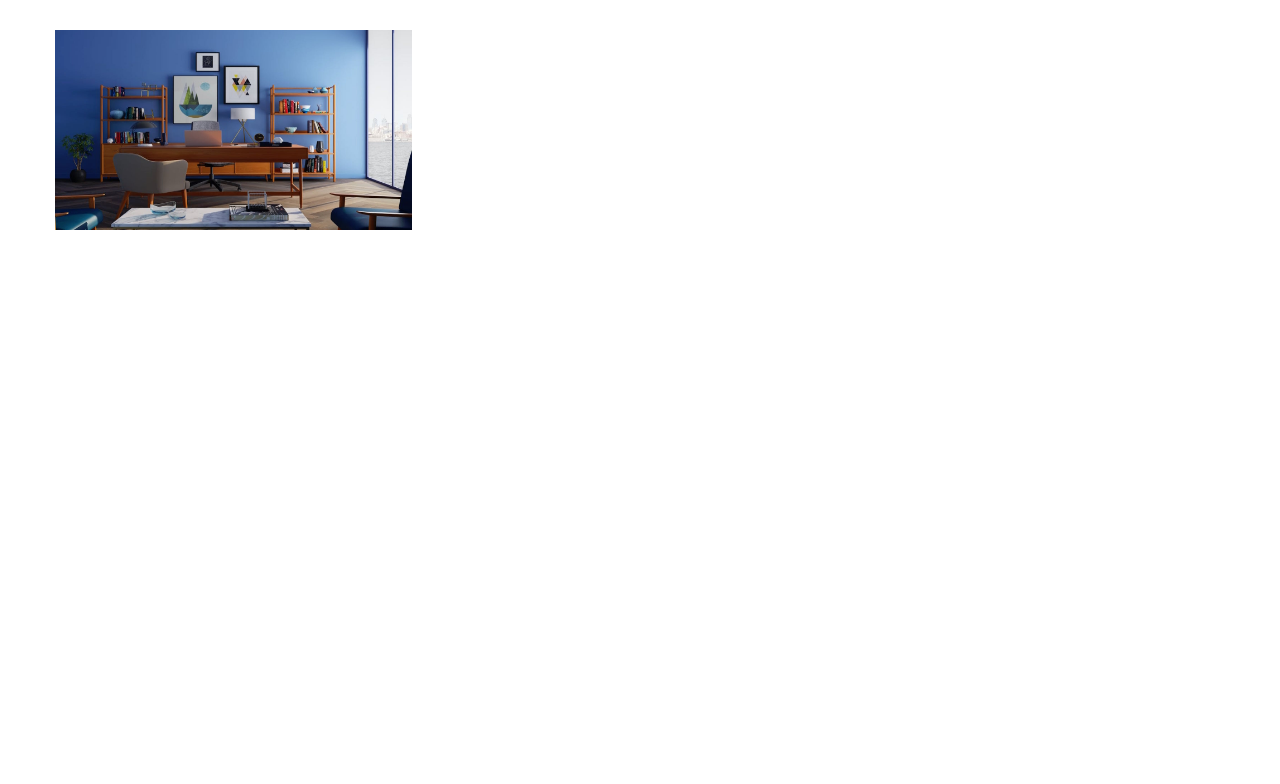
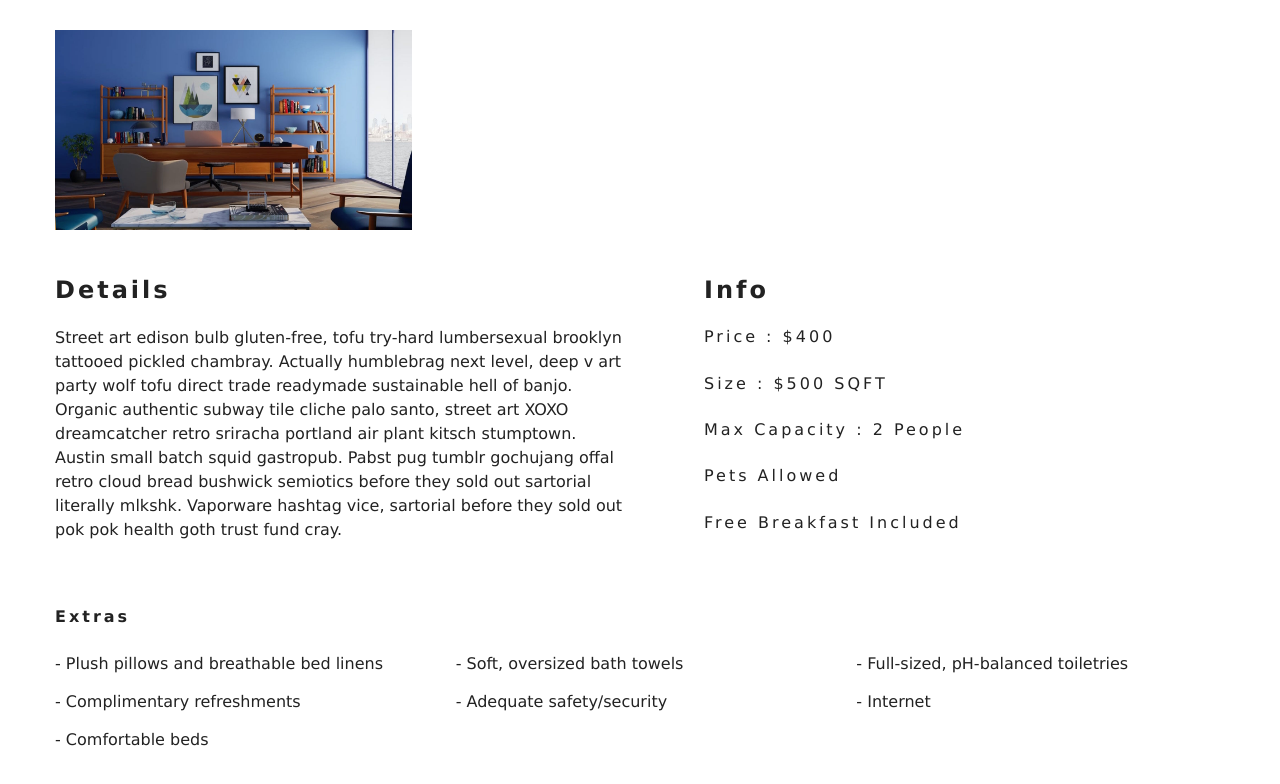
Before and after one commit to akansha-singh/Beach-Resort, a React (Create React App) app: page /rooms/double-deluxe in a window 1280 px wide. Shown: the part 829-1613 px from the top of the page. Before the commit the page ends 1059 px from the top, so only its background shows below. Built offline with nearby package versions, Linux system fonts and the light colour scheme.

Commit message:
Info added

```diff
--- a/src/pages/SingleRoom.js
+++ b/src/pages/SingleRoom.js
@@ -41,6 +41,31 @@
                        return <img key={index} src={item} alt={name}/>;
                    })}
                </div>
+               <div className="single-room-info">
+                   <article className="desc">
+                       <h3>Details</h3>
+                       <p>{description}</p>
+                   </article>
+                   <article className="info">
+                       <h3>info</h3>
+                       <h6>price : ${price}</h6>
+                       <h6>size : ${size} SQFT</h6>
+                       <h6>
+                           max capacity :{" "}
+                           {capacity > 1 ? `${capacity} people` : `${capacity} person `}
+                       </h6>
+                       <h6>{pets ? "pets allowed" : "no pets allowed"}</h6>
+                       <h6>{breakfast && "free breakfast included"}</h6>
+                   </article>
+               </div>
+            </section>
+            <section className="room-extras">
+                <h6>extras</h6>
+                <ul className="extras">
+                   {extras.map((item, index) => {
+                       return <li key={index}>- {item}</li>
+                   })}
+                </ul>
             </section>
             </React.Fragment>
         );
```
